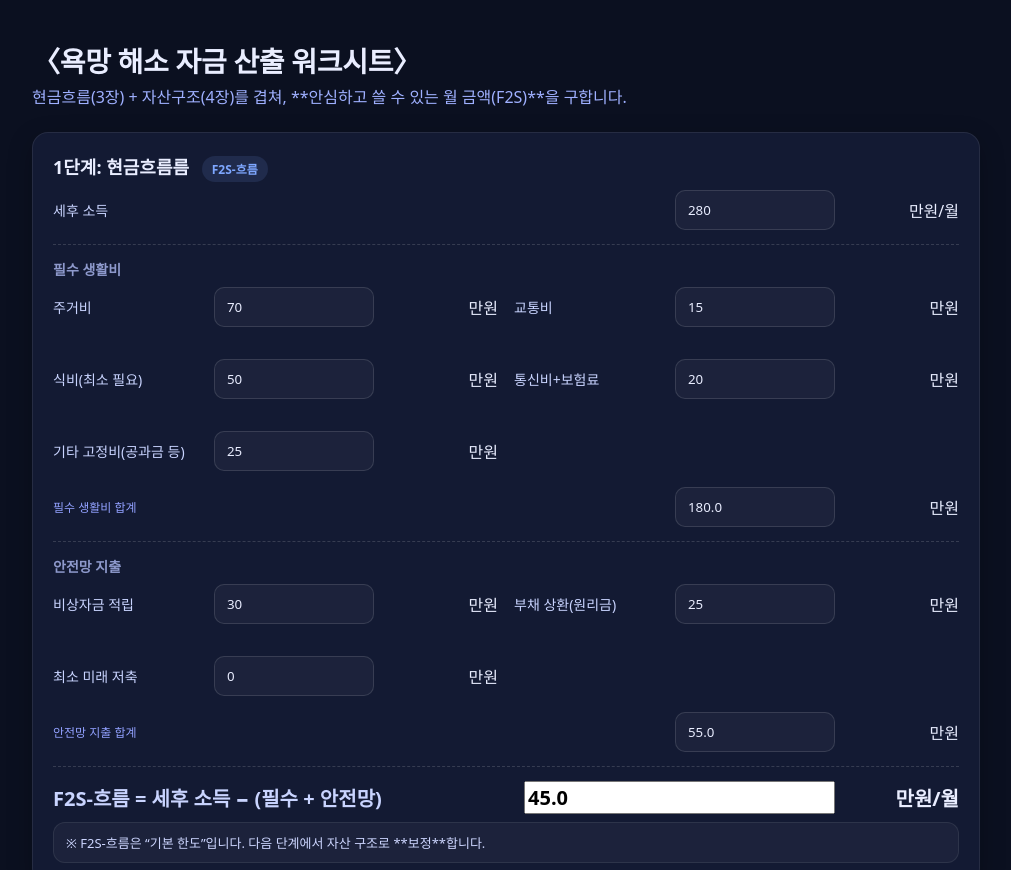
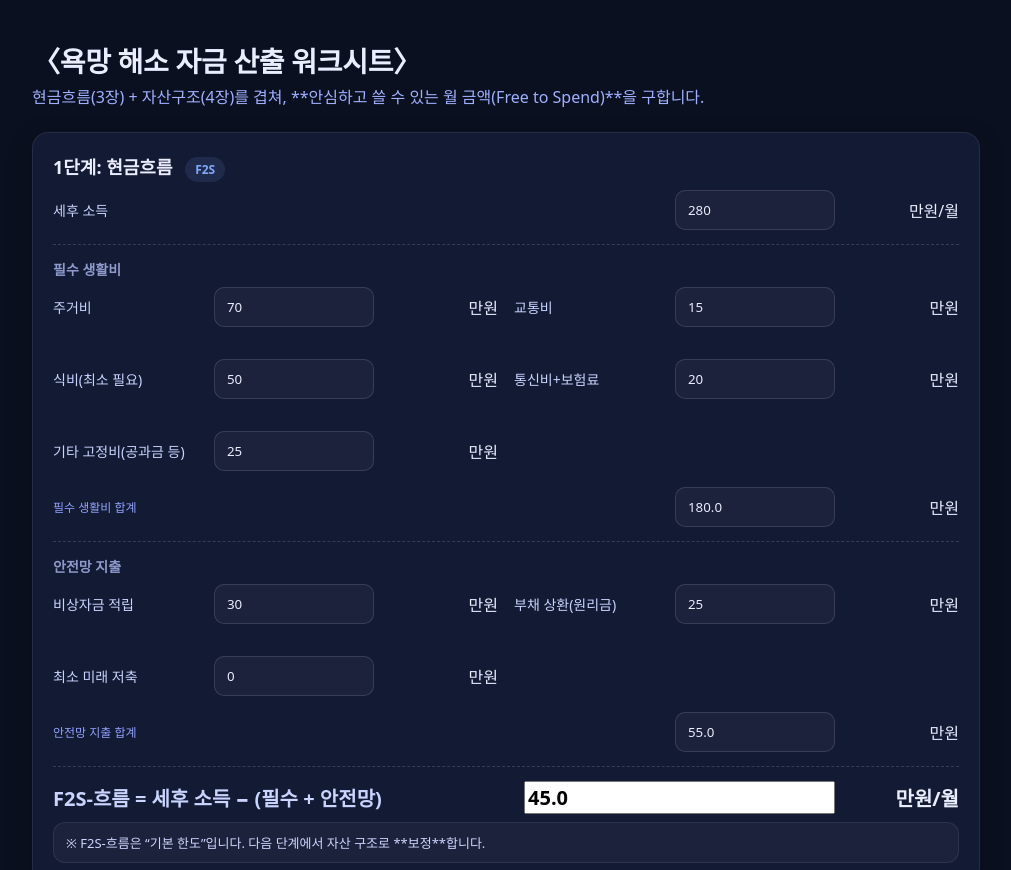
Before and after one commit to Nowko/dmp-f2s-worksheet, a plain HTML site: page index.html in a window 1280 px wide. Shown: the top 870 px of the page, without its empty margins (134-1145 px from the left). Drawn offline with Linux system fonts and the light colour scheme.

Commit message:
Update index.html

```diff
--- a/index.html
+++ b/index.html
@@ -39,11 +39,11 @@
 <body>
   <div class="wrap">
     <div class="title">〈욕망 해소 자금 산출 워크시트〉</div>
-    <div class="subtitle">현금흐름(3장) + 자산구조(4장)를 겹쳐, **안심하고 쓸 수 있는 월 금액(F2S)**을 구합니다.</div>
+    <div class="subtitle">현금흐름(3장) + 자산구조(4장)를 겹쳐, **안심하고 쓸 수 있는 월 금액(Free to Spend)**을 구합니다.</div>
 
     <!-- 1단계: 흐름 기반 계산 -->
     <div class="card">
-      <div class="section-title">1단계: 현금흐름름  <span class="pill">F2S-흐름</span></div>
+      <div class="section-title">1단계: 현금흐름  <span class="pill">F2S</span></div>
 
       <div class="row">
         <label>세후 소득</label>
```
